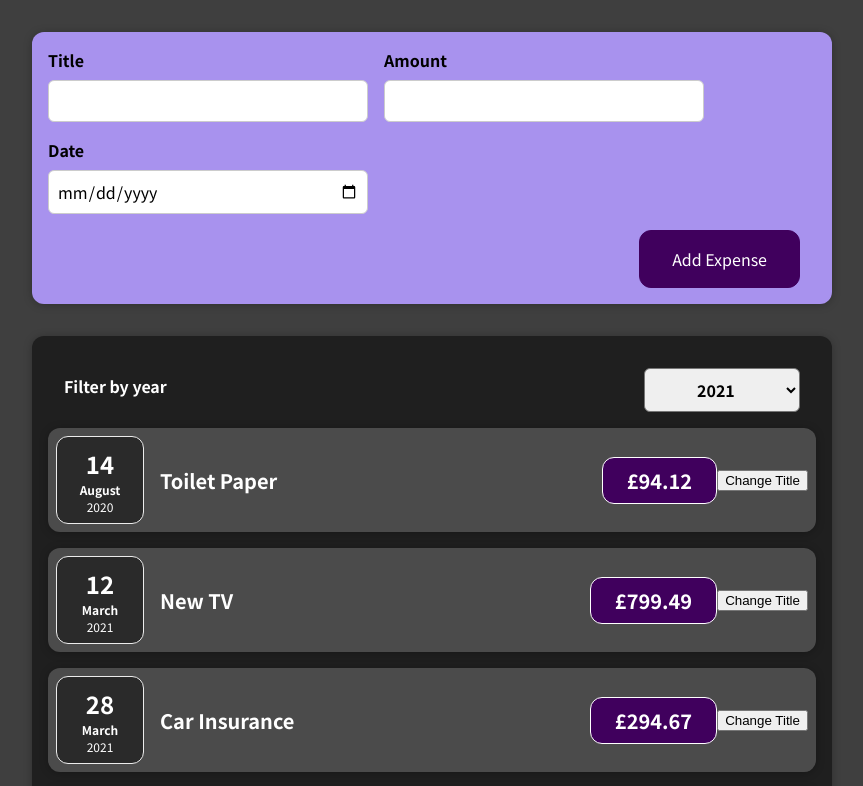
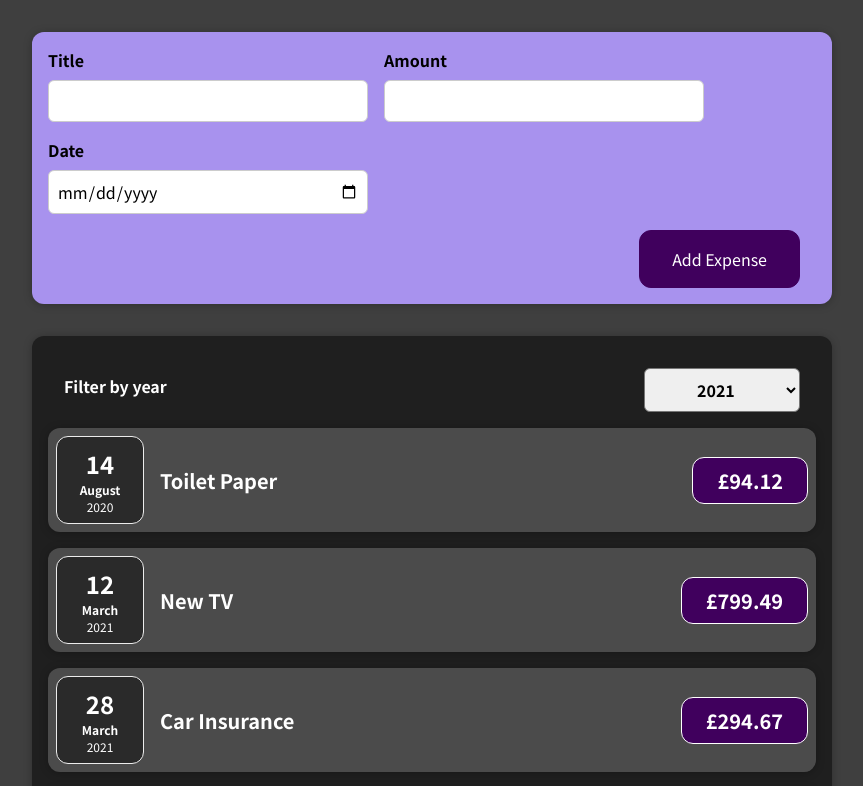
Before and after one commit to Cindywritescode/react-expense-tracker, a React (Create React App) app: page / in a window 1280 px wide. Shown: the top 786 px of the page, without its empty margins (208-1071 px from the left). Built offline with nearby package versions, Linux system fonts and the light colour scheme.

Commit message:
remove btn from expensesItem

```diff
--- a/src/components/Expenses/ExpenseItem.js
+++ b/src/components/Expenses/ExpenseItem.js
@@ -1,4 +1,4 @@
-import React, { useState } from 'react';
+import React from 'react';
 
 import ExpenseDate from './ExpenseDate';
 import './ExpenseItem.css';
@@ -6,21 +6,13 @@
 
 const ExpenseItem = (props) => {
 
-  const [title, setTitle] = useState(props.title);
-
-  const clickHandler = () => {
-    setTitle('updated')
-    console.log(title)
-  };
-
   return (
   <Card className="expense-item">
     <ExpenseDate date={props.date}/>
     <div className="expense-item__description">
-      <h2>{title}</h2>
+      <h2>{props.title}</h2>
       <div className="expense-item__price">£{props.amount}</div>
     </div>
-    <button onClick={clickHandler}>Change Title</button>
   </Card>);
 }
 
```
Also changed, not shown: 1 other file (tests, documents, lock files or other folders).
